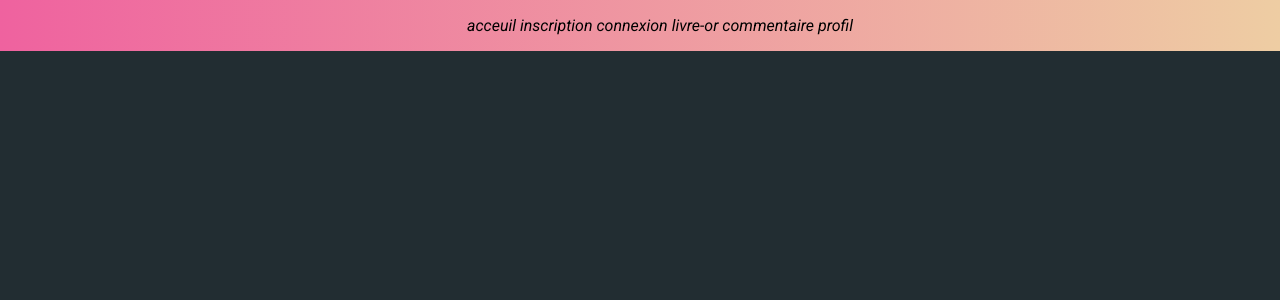
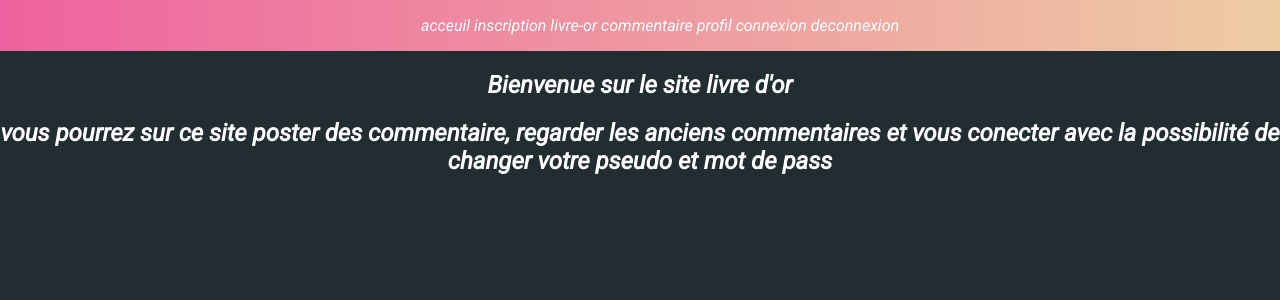
Before and after one commit to samuel-durand/livre-or, a PHP site: page / in a window 1280 px wide. Shown: the top 300 px of the page. Run offline with PHP 8.4, Linux system fonts and the light colour scheme.

Commit message:
all work

```diff
--- a/connexion.php
+++ b/connexion.php
@@ -33,7 +33,7 @@ if(isset($_POST['submit'])){
     <meta charset="UTF-8">
     <meta http-equiv="X-UA-Compatible" content="IE=edge">
     <meta name="viewport" content="width=device-width, initial-scale=1.0">
-    <link rel="stylesheet" href="styles.css">
+    <link rel="stylesheet" type="text/css" href="./css/styles.css" />
     <title>connexion</title>
 </head>
 <body>
@@ -44,10 +44,12 @@ if(isset($_POST['submit'])){
             <ul>
                 <li><a href="index.php">acceuil</a></li>
                 <li><a href="inscription.php">inscription</a></li>
-                <li><a href="connexion.php">connexion</a></li>
                 <li><a href="livre-or.php">livre-or</a></li>
                 <li><a href="commentaire.php">commentaire</a></li>
                 <li><a href="profil.php">profil</a></li>
+                <li><a href="connexion.php">connexion</a></li>
+                <li><a href="deconnexion.php">deconnexion</a></li>
+                <li><php</li>
             </ul>
         </nav>
     </header>
--- a/styles.css
+++ b/css/styles.css
@@ -26,7 +26,7 @@ header nav li {
 header nav a {
 
     text-decoration: none;
-    color: black;
+    color: white;
 }
 
 
@@ -44,22 +44,22 @@ main {
 main table {
     background-color: black;
     border-radius: 5px;
-    width: 80%;
+    width: 750px;
     position: relative;
     top: 100px;
+    -webkit-box-shadow:0 0 20px #FFD700;
+    -moz-box-shadow: 0 0 20px #FFD700;
+    box-shadow:0 0 20px #FFD700;
 }
+
+
 
 
  main form {
     border: 5px;
     border-radius: 5px;
-    background: rgba( 255, 255, 255, 0.25 );
-    box-shadow: 0 8px 32px 0 rgba( 31, 38, 135, 0.37 );
-    backdrop-filter: blur( 4px );
-    -webkit-backdrop-filter: blur( 4px );
-    border-radius: 10px;
-    border: 1px solid rgba( 255, 255, 255, 0.18 );
-    width: 500px;
+    width: 450px;
+    background-color: black;
     position: relative;
     top: 250px;
     -webkit-box-shadow:0 0 20px blue;
@@ -73,3 +73,22 @@ main table {
 main label {
     color: white;
 }
+
+
+section {
+    display: flex;
+    justify-content: center;
+    align-items: center;
+}
+
+
+
+section h1 {
+    color: white;
+    text-align: center;
+}
+
+section h2 {
+    color: white;
+    text-align: center;
+}
--- a/index.php
+++ b/index.php
@@ -4,7 +4,7 @@
     <meta charset="UTF-8">
     <meta http-equiv="X-UA-Compatible" content="IE=edge">
     <meta name="viewport" content="width=device-width, initial-scale=1.0">
-    <link rel="stylesheet" href="styles.css">
+    <link rel="stylesheet" type="text/css" href="./css/styles.css" />
     <title>inscription</title>
 </head>
 <body>
@@ -15,13 +15,23 @@
             <ul>
                 <li><a href="index.php">acceuil</a></li>
                 <li><a href="inscription.php">inscription</a></li>
-                <li><a href="connexion.php">connexion</a></li>
                 <li><a href="livre-or.php">livre-or</a></li>
                 <li><a href="commentaire.php">commentaire</a></li>
                 <li><a href="profil.php">profil</a></li>
+                <li><a href="connexion.php">connexion</a></li>
+                <li><a href="deconnexion.php">deconnexion</a></li>
+                <li><php</li>
             </ul>
         </nav>
     </header>
+
+
+    <section>
+        <div>
+            <h1>Bienvenue sur le site livre d'or</h1>
+            <h2>vous pourrez sur ce site poster des commentaire, regarder les anciens commentaires et vous conecter avec la possibilité de changer votre pseudo et mot de pass</h2>
+        </div>
+    </section>
 
 
 
```
Also changed, not shown: commentaire.php (+8 -6 lines), inscription.php (+5 -4 lines), livre-or.php (+4 -3 lines), profil.php (+4 -3 lines).
